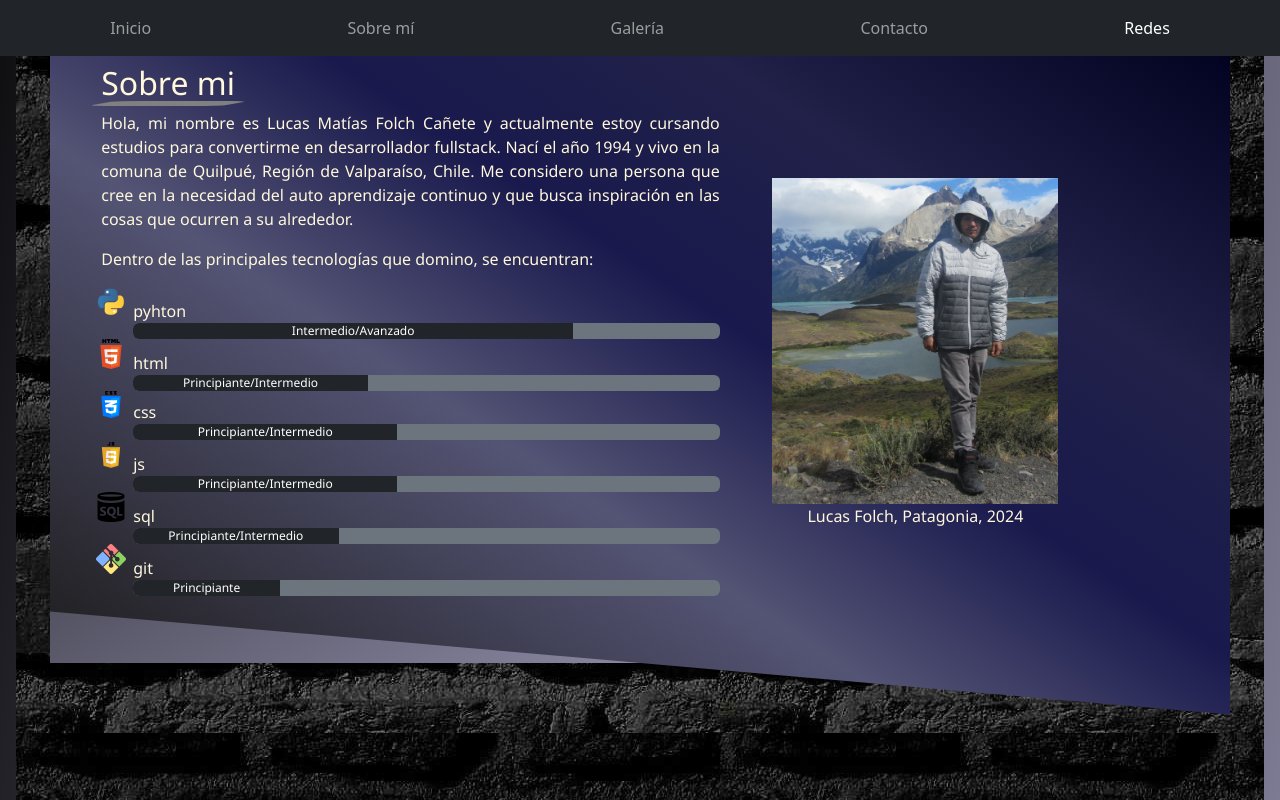
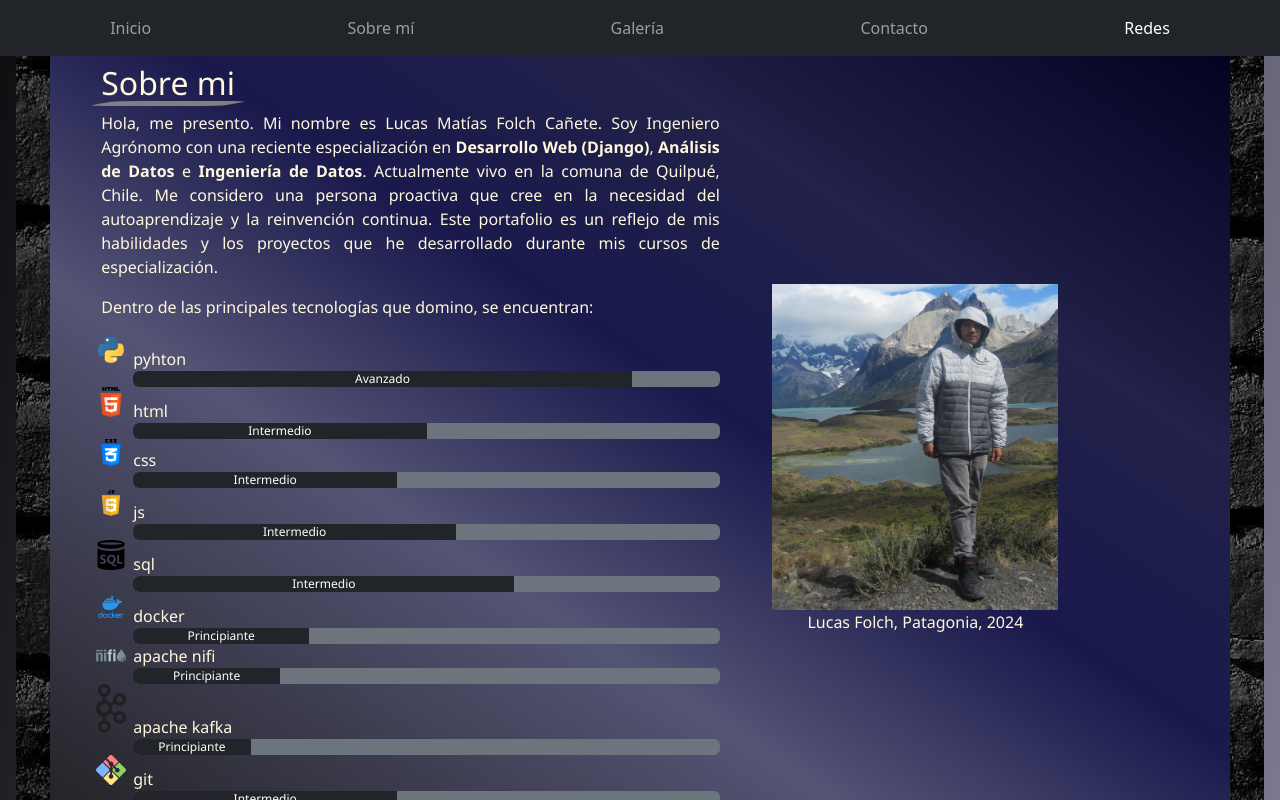
Before and after one commit to w4cha/personal-site, a plain HTML site: page index.html in a window 1280 px wide. Both pictures are taken after a click on the link "Sobre mí". Shown: the part 547-1347 px from the top of the page. Drawn offline with nearby package versions, Linux system fonts and the light colour scheme.

Commit message:
actualización del sitio

```diff
--- a/assets/css/style.css
+++ b/assets/css/style.css
@@ -4,7 +4,22 @@
     --grad-2-bg-color: linear-gradient(30deg, rgba(35, 34, 37, 1) 0%, rgba(84, 84, 117, 1) 35%, rgba(25, 25, 77, 1) 55%, rgba(33, 33, 73, 1) 74%, rgba(2, 2, 33, 1) 100%);
     --grad-3-underline-color: linear-gradient(60deg, rgb(78, 56, 98) 0%, rgb(132, 200, 234) 50%, rgb(78, 56, 98) 100%);
     --grad-4-footer-bg: linear-gradient(45deg, rgb(100, 100, 100) 0%, rgb(150, 150, 150) 50%, rgb(100, 100, 100) 100%);
+    --scroll-bar-track: linear-gradient(to bottom , rgb(0, 0 ,0), rgb(150, 150, 150), rgb(0, 0, 0));
+    --scroll-bar-thumb: linear-gradient(to bottom , rgb(11, 1, 43), rgb(39, 0, 103), rgb(11, 1, 43));
     --js-after-display: none;
+}
+
+::-webkit-scrollbar {
+  width: 10px;
+}
+
+::-webkit-scrollbar-track {
+  background: var(--scroll-bar-track);
+}
+
+::-webkit-scrollbar-thumb {
+  background: var(--scroll-bar-thumb);
+  border-radius: 10px;
 }
 
 body {
@@ -100,6 +115,9 @@ main {
     position: relative;
 }
 
+.container-fluid {
+    overflow: auto;
+}
 
 #about_me {
     margin-top: 10vh;
@@ -235,6 +253,18 @@ section:not(.title-entry)::after {
     list-style-image: url("../img/git.png");
 }
 
+#docker-li {
+    list-style-image: url("../img/docker.png");
+}
+
+#kafka-li {
+    list-style-image: url("../img/kafka.png");
+}
+
+#nifi-li {
+    list-style-image: url("../img/nifi.png");
+}
+
 /*this is a svg component*/
 image {
     background-color: black;
@@ -253,8 +283,13 @@ image:hover {
     margin: auto;
     width: 90%;
     height: 150px;
+    padding: 0%;
     background-image: var(--grad-2-bg-color);
     position: fixed;
+}
+
+#carousel-gallery::-webkit-scrollbar-track {
+    border-radius: 10px;
 }
 
 /*making a carousel with different images sizes more responsive
@@ -377,7 +412,7 @@ svg elements using some svg properties*/
     }
 }
 
-#recicla-g, #finance-g, #chile-g, #sudoku-g, #laboratorio-g, #vehiculo-g {
+#recicla-g, #finance-g, #churn-g, #sudoku-g, #laboratorio-g, #vehiculo-g {
     display: none;
 }
 
--- a/assets/js/script.js
+++ b/assets/js/script.js
@@ -6,9 +6,9 @@
 // is going to be uploaded as consecuence there migth be some lag
 // when displaying the site for the first time
 
-const images = ["assets\\img\\projects_img\\vehicle-detalle.png", "assets\\img\\projects_img\\reciclaje-detalle.png", "assets\\img\\projects_img\\cs50.png", "assets\\img\\projects_img\\chile-detalle.png", "assets\\img\\projects_img\\sudoku-detalle.png", "assets\\img\\projects_img\\labs-detalle.png"];
-const panels = ["site_vehicle", "site_recicla", "site_finance", "site_chile", "site_solver", "site_labs"];
-const related_content = ["vehiculo-g", "recicla-g", "finance-g", "chile-g", "sudoku-g", "laboratorio-g"];
+const images = ["assets\\img\\projects_img\\vehicle-detalle.png", "assets\\img\\projects_img\\reciclaje-detalle.png", "assets\\img\\projects_img\\cs50.png", "assets\\img\\projects_img\\churn-detalle.png", "assets\\img\\projects_img\\sudoku-detalle.png", "assets\\img\\projects_img\\labs-detalle.png"];
+const panels = ["site_vehicle", "site_recicla", "site_finance", "site_churn", "site_solver", "site_labs"];
+const related_content = ["vehiculo-g", "recicla-g", "finance-g", "churn-g", "sudoku-g", "laboratorio-g"];
 var current = "#current";
 var form_name = "";
 
--- a/index.html
+++ b/index.html
@@ -64,13 +64,12 @@
             <div class="row">
                 <div class="col-10 col-sm-10 col-md-10 col-lg-7">
                     <p>
-                        Hola, mi nombre es Lucas Matías Folch Cañete y actualmente estoy cursando estudios para
-                        convertirme
-                        en desarrollador fullstack. Nací el año 1994 y vivo en la
-                        comuna de Quilpué,
-                        Región de Valparaíso, Chile. Me considero una persona que cree en la necesidad del
-                        auto aprendizaje continuo y
-                        que busca inspiración en las cosas que ocurren a su alrededor.
+                       Hola, me presento. Mi nombre es Lucas Matías Folch Cañete.
+                       Soy Ingeniero Agrónomo con una reciente especialización en <b>Desarrollo Web (Django)</b>,
+                       <b>Análisis de Datos</b> e <b>Ingeniería de Datos</b>. Actualmente vivo en la comuna de Quilpué, Chile.
+                       Me considero una persona proactiva que cree en la necesidad del autoaprendizaje y la reinvención continua.
+                       Este portafolio es un reflejo de mis habilidades y los proyectos que he desarrollado durante mis cursos
+                       de especialización.
                     </p>
                     <p>
                         Dentro de las principales tecnologías que domino, se encuentran:
@@ -81,7 +80,7 @@
                                 pyhton
                                 <div class="progress bg-secondary">
                                     <div class="progress-bar progress-bar bg-dark" role="progressbar" aria-valuenow="75"
-                                        aria-valuemin="0" aria-valuemax="100" style="width: 75%">Intermedio/Avanzado
+                                        aria-valuemin="0" aria-valuemax="100" style="width: 85%">Avanzado
                                     </div>
                                 </div>
                             </li>
@@ -89,7 +88,7 @@
                                 html
                                 <div class="progress bg-secondary">
                                     <div class="progress-bar progress-bar bg-dark" role="progressbar" aria-valuenow="40"
-                                        aria-valuemin="0" aria-valuemax="100" style="width: 40%">Principiante/Intermedio
+                                        aria-valuemin="0" aria-valuemax="100" style="width: 50%">Intermedio
                                     </div>
                                 </div>
                             </li>
@@ -97,7 +96,7 @@
                                 css
                                 <div class="progress bg-secondary">
                                     <div class="progress-bar progress-bar bg-dark" role="progressbar" aria-valuenow="75"
-                                        aria-valuemin="0" aria-valuemax="100" style="width: 45%">Principiante/Intermedio
+                                        aria-valuemin="0" aria-valuemax="100" style="width: 45%">Intermedio
                                     </div>
                                 </div>
                             </li>
@@ -105,7 +104,7 @@
                                 js
                                 <div class="progress bg-secondary">
                                     <div class="progress-bar progress-bar bg-dark" role="progressbar" aria-valuenow="75"
-                                        aria-valuemin="0" aria-valuemax="100" style="width: 45%">Principiante/Intermedio
+                                        aria-valuemin="0" aria-valuemax="100" style="width: 55%">Intermedio
                                     </div>
                                 </div>
                             </li>
@@ -113,7 +112,31 @@
                                 sql
                                 <div class="progress bg-secondary">
                                     <div class="progress-bar progress-bar bg-dark" role="progressbar" aria-valuenow="75"
-                                        aria-valuemin="0" aria-valuemax="100" style="width: 35%">Principiante/Intermedio
+                                        aria-valuemin="0" aria-valuemax="100" style="width: 65%">Intermedio
+                                    </div>
+                                </div>
+                            </li>
+                            <li id="docker-li">
+                                docker
+                                <div class="progress bg-secondary">
+                                    <div class="progress-bar progress-bar bg-dark" role="progressbar" aria-valuenow="75"
+                                        aria-valuemin="0" aria-valuemax="100" style="width: 30%">Principiante
+                                    </div>
+                                </div>
+                            </li>
+                            <li id="nifi-li">
+                                apache nifi
+                                <div class="progress bg-secondary">
+                                    <div class="progress-bar progress-bar bg-dark" role="progressbar" aria-valuenow="75"
+                                        aria-valuemin="0" aria-valuemax="100" style="width: 25%">Principiante
+                                    </div>
+                                </div>
+                            </li>
+                            <li id="kafka-li">
+                                apache kafka
+                                <div class="progress bg-secondary">
+                                    <div class="progress-bar progress-bar bg-dark" role="progressbar" aria-valuenow="75"
+                                        aria-valuemin="0" aria-valuemax="100" style="width: 20%">Principiante
                                     </div>
                                 </div>
                             </li>
@@ -121,7 +144,7 @@
                                 git
                                 <div class="progress bg-secondary">
                                     <div class="progress-bar progress-bar bg-dark" role="progressbar" aria-valuenow="75"
-                                        aria-valuemin="0" aria-valuemax="100" style="width: 25%">Principiante</div>
+                                        aria-valuemin="0" aria-valuemax="100" style="width: 45%">Intermedio</div>
                                 </div>
                             </li>
                         </ul>
@@ -140,7 +163,7 @@
                 Galería de proyectos
             </h2>
             <p>
-                Los siguientes son algunos de los proyectos que he realizado con anterioridad como programador.
+                Los siguientes son algunos de los proyectos que he realizado con anterioridad como programador y analista de datos.
                 <span class="remarking">
                     Para obtener más información sobre algún proyecto, haz click sobre él.
                 </span>
@@ -168,11 +191,11 @@
                             <polygon points="360, 400 500, 400 500, 110 356, 105"/>
                         </clipPath>
                     </defs>
-                    <text x="350" y="190" font-family="Verdana" font-size="0" id="chile" fill="#43A6C6" stroke="black"
+                    <text x="350" y="190" font-family="Verdana" font-size="0" id="churn" fill="#43A6C6" stroke="black"
                         transform="skewX(12)">
-                        <tspan x="330" dy="1em">Bienvenidos</tspan>
-                        <tspan x="370" dy="1em">a</tspan>
-                        <tspan x="350" dy="1em">Chile</tspan>
+                        <tspan x="320" dy="1em">Análisis</tspan>
+                        <tspan x="335" dy="1em">Rotación</tspan>
+                        <tspan x="320" dy="1em">Clientes</tspan>
                     </text>
                     <defs>
                         <clipPath id="recicling">
@@ -202,7 +225,7 @@
                     <image width="500" height="500" clip-path="url(#sudoku)"
                         xlink:href="assets\img\projects_img\sudoku.png" id="site_solver"/>
                     <image width="500" height="450" clip-path="url(#chile_welcome)"
-                        xlink:href="assets\img\projects_img\chile.png" id="site_chile"/>
+                        xlink:href="assets\img\projects_img\churn.png" id="site_churn"/>
                     <image width="700" clip-path="url(#cs50)"
                     xlink:href="assets\img\projects_img\cs50.png" id="site_finance"/>
                     <image width="700" height="900" clip-path="url(#labs_django)"
@@ -301,21 +324,22 @@
                             </ul>
                         </div>
                     </div>
-                    <div id="chile-g">
+                    <div id="churn-g">
                         <div class="p-2 d-flex flex-col flex-wrap align-items-center">
                             <h3 class="col-12">
-                                Bienvenidos a Chile (Welcome to Chile)
+                                Análisis para la predicción de rotación de clientes
                             </h3>
                             <p class="col-12">
-                                Primera pagina que escribí, una pequeña demostración de lo que tiene que ofrecer mi país
-                                de origen, fue realizado para un curso en ingles con base en los Estados Unidos
+                                Informe realizado en google colab usando python con librerías como pandas, seaborn, matplotlib y sklearn
+                                para entrenar y comparar distintos modelos de clasificación con el fin de predecir la rotación de
+                                clientes en una empresa de telecomunicaciones
                             </p>
                             <ul class="col-12">
                                 <li>
                                     <span class="not-available">Video no disponible</span>
                                 </li>
                                 <li class="github-link">
-                                    <a href="https://github.com/w4cha/welcome-to-chile" target="_blank" rel="noopener noreferrer" class="available-a" title="repositorio github projecto">Repositorio</a>
+                                    <a href="https://github.com/w4cha/alura_challange_telecom_pt2" target="_blank" rel="noopener noreferrer" class="available-a" title="repositorio github projecto">Repositorio</a>
                                 </li>
                             </ul>
                         </div>
@@ -421,7 +445,7 @@
         <section id="socials">
             <h2 class="header-decorator">Mis redes sociales</h2>
             <p>
-                Me puedes encontrar en:
+                Me puedes encontrar o ver más de mis proyectos en:
             </p>
             <div class="d-flex flex-row justify-content-center flex-wrap gap-5">
                 <a href="https://github.com/w4cha" target="_blank" rel="noopener noreferrer" title="Github">
```
Also changed, not shown: assets/img/Kafka.png (added), assets/img/docker.png (added), assets/img/nifi.png (added), assets/img/projects_img/chile-detalle.png (deleted), assets/img/projects_img/chile.png (deleted), assets/img/projects_img/churn-detalle.png (added), assets/img/projects_img/churn.png (added), 2 other files.
